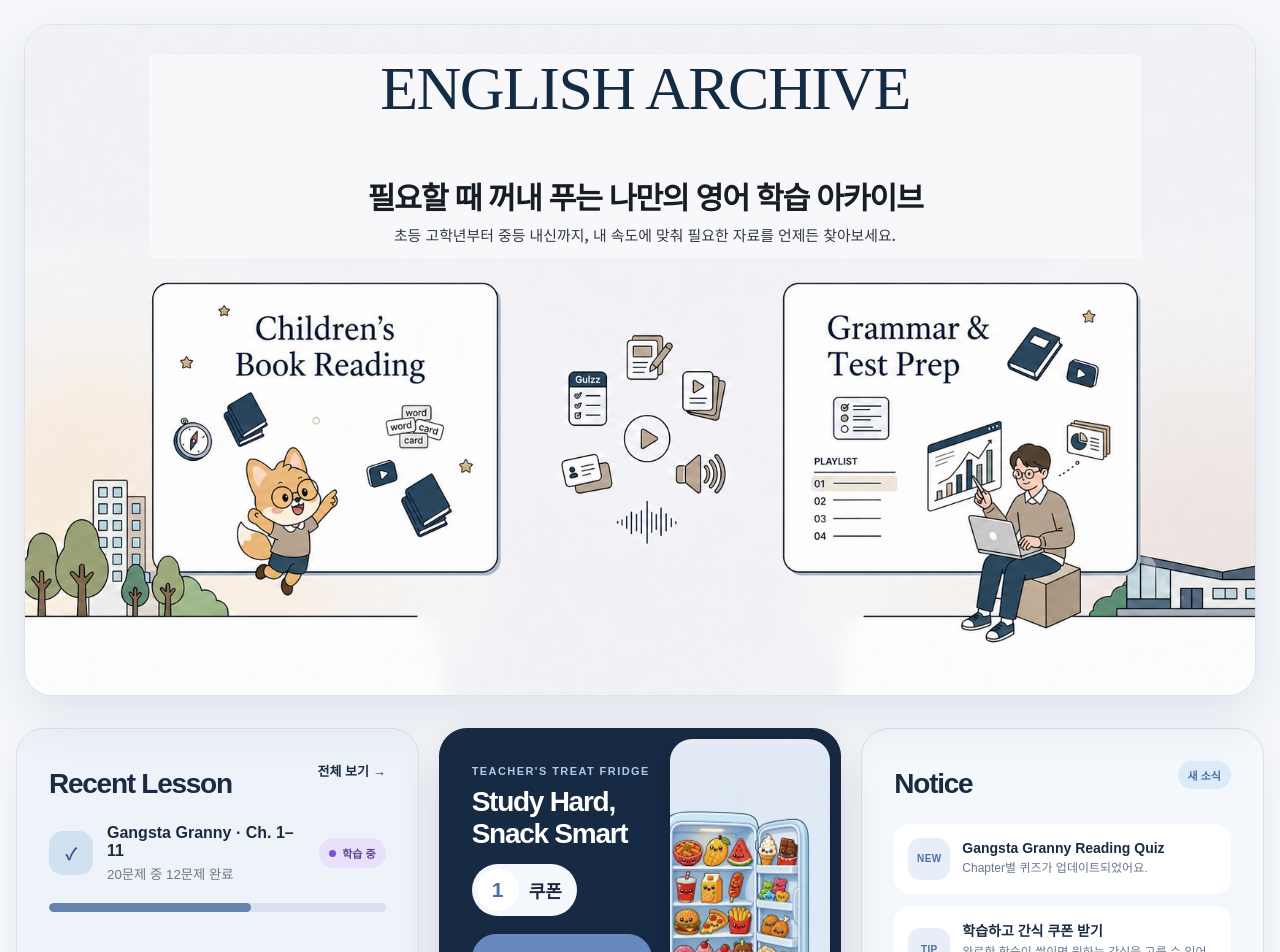
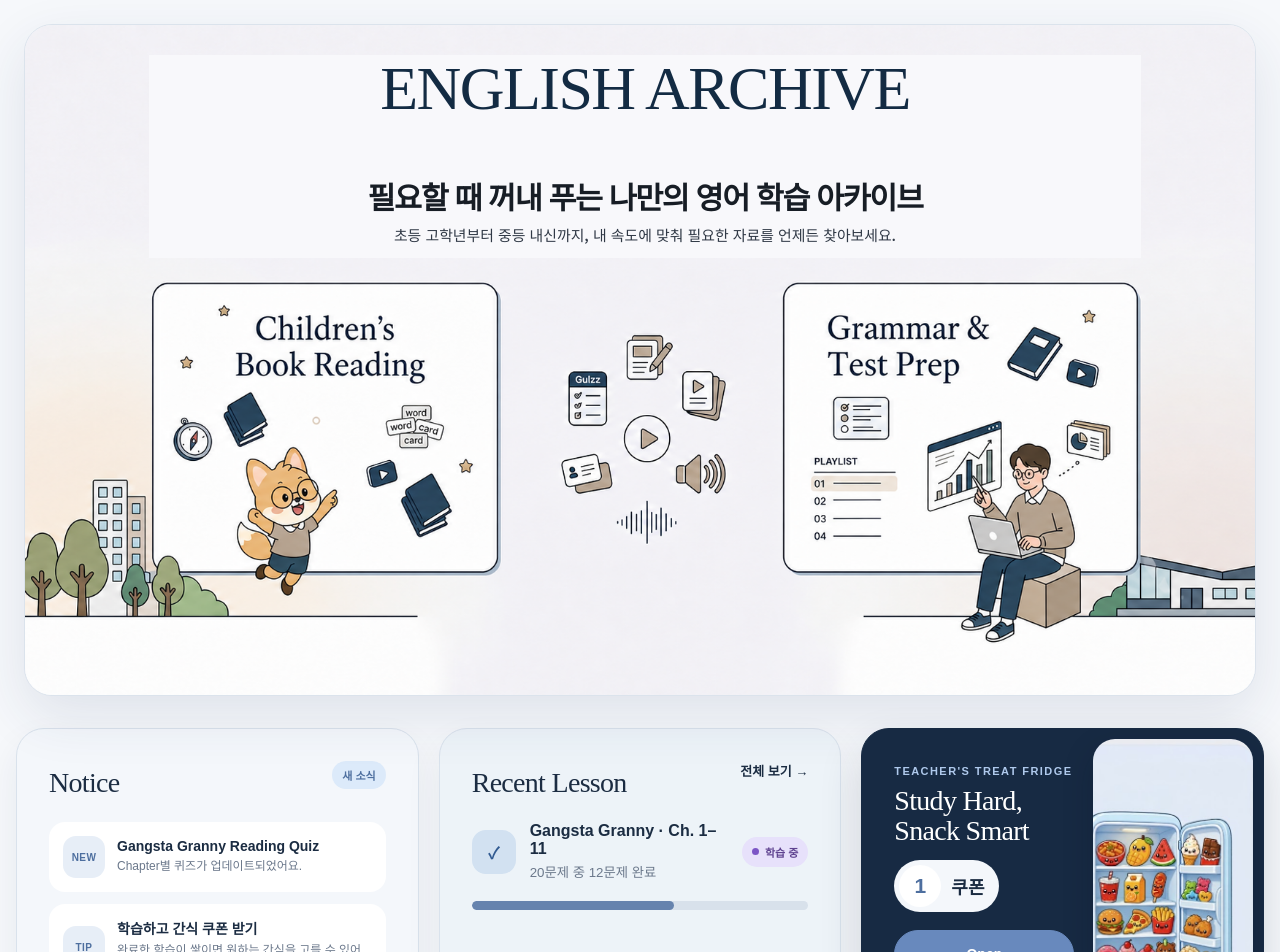
Before and after one commit to waytogomk/english-archive-0820, a Next.js app: page / in a window 1280 px wide. Shown: the top 952 px of the page. Built offline with nearby package versions, Linux system fonts and the light colour scheme; a web font is replaced by a local one.

Commit message:
style: reorder and unify homepage cards

```diff
--- a/app/page.tsx
+++ b/app/page.tsx
@@ -27,6 +27,13 @@
       </section>
 
       <section className="dashboard-row">
+        <article className="notice-card">
+          <div className="card-title"><h2>Notice</h2><span>새 소식</span></div>
+          <ul className="notice-list">
+            <li><b>NEW</b><div><strong>Gangsta Granny Reading Quiz</strong><small>Chapter별 퀴즈가 업데이트되었어요.</small></div></li>
+            <li><b>TIP</b><div><strong>학습하고 간식 쿠폰 받기</strong><small>완료한 학습이 쌓이면 원하는 간식을 고를 수 있어요.</small></div></li>
+          </ul>
+        </article>
         <article className="recent-card">
           <div className="card-title"><h2>Recent Lesson</h2><Link href="/progress">전체 보기 →</Link></div>
           <div className="recent-item"><div className="recent-icon">✓</div><div><strong>Gangsta Granny · Ch. 1–11</strong><small>20문제 중 12문제 완료</small></div><StatusPill status="in-progress" /></div>
@@ -35,13 +42,6 @@
         <article className="fridge-preview">
           <div><span className="eyebrow">TEACHER&apos;S TREAT FRIDGE</span><h2>Study Hard,<br />Snack Smart</h2><p className="reward-coupon"><strong>1</strong><span>쿠폰</span></p><Link className="button button-dark" href="/treat-fridge">Open</Link></div>
           <Image className="fridge-reference-art" src="/images/treat-fridge-reference-card.png" width={1024} height={577} alt="귀여운 간식이 가득 들어 있는 열린 냉장고" />
-        </article>
-        <article className="notice-card">
-          <div className="card-title"><h2>Notice</h2><span>새 소식</span></div>
-          <ul className="notice-list">
-            <li><b>NEW</b><div><strong>Gangsta Granny Reading Quiz</strong><small>Chapter별 퀴즈가 업데이트되었어요.</small></div></li>
-            <li><b>TIP</b><div><strong>학습하고 간식 쿠폰 받기</strong><small>완료한 학습이 쌓이면 원하는 간식을 고를 수 있어요.</small></div></li>
-          </ul>
         </article>
       </section>
     </main>
--- a/app/revisions.css
+++ b/app/revisions.css
@@ -1231,6 +1231,14 @@
   min-height: 300px;
 }
 
+.dashboard-row .card-title h2,
+.dashboard-row .fridge-preview h2 {
+  font-family: "Iowan Old Style", Baskerville, "Times New Roman", serif;
+  font-weight: 400;
+  letter-spacing: -.025em;
+  line-height: 1.08;
+}
+
 .notice-card {
   padding: 32px;
   border: 1px solid #d9e2ec;
```
